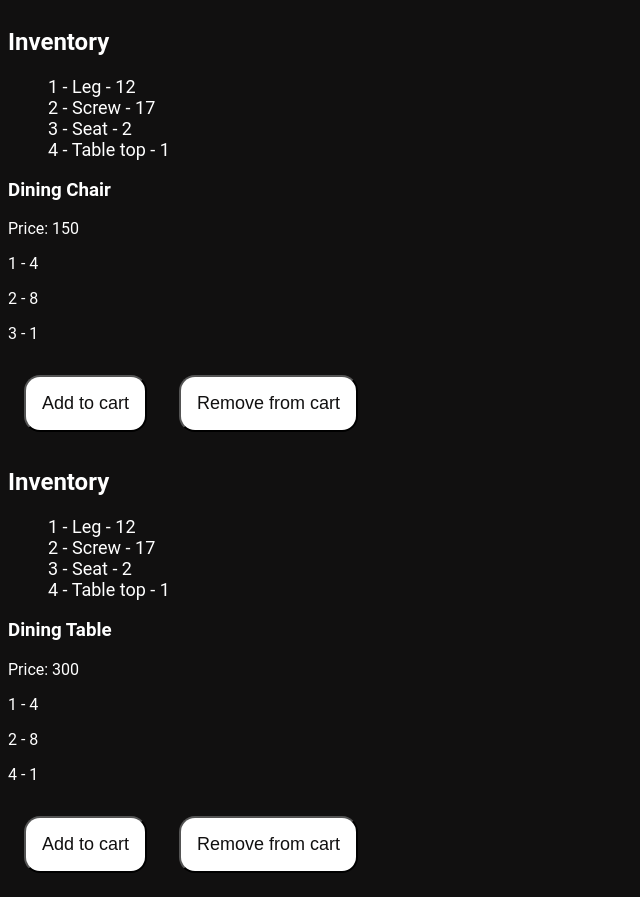
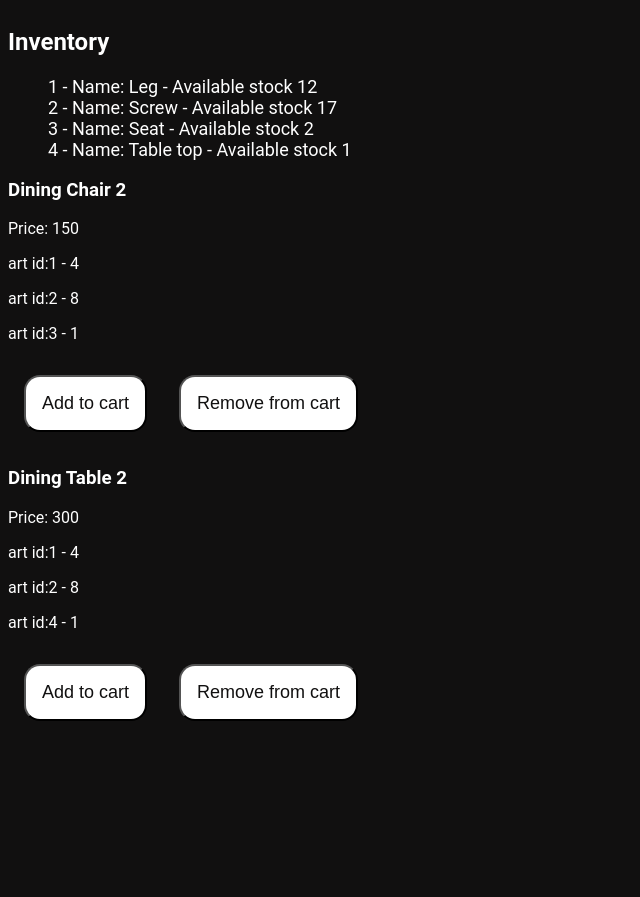
Before and after one commit to danieldraganweb/Next-test3, a Next.js app: page /warehouse in a window 1280 px wide. Shown: the whole page, without its empty margins (0-640 px from the left). After the commit the page ends 800 px from the top, so only its background shows below. Built offline with nearby package versions, Linux system fonts and the light colour scheme.

Commit message:
implemented full inventory check

```diff
--- a/pages/warehouse.tsx
+++ b/pages/warehouse.tsx
@@ -1,68 +1,19 @@
+"use client";
 import React, { useState } from "react";
 import styles from "../styles/Home.module.css";
 
 const Warehouse = () => {
-  const [inventory, setInventory] = useState([
-    {
-      art_id: "1",
-      name: "Leg",
-      stock: 12,
-    },
-    {
-      art_id: "2",
-      name: "Screw",
-      stock: 17,
-    },
-    {
-      art_id: "3",
-      name: "Seat",
-      stock: 2,
-    },
-    {
-      art_id: "4",
-      name: "Table top",
-      stock: 1,
-    },
-  ]);
+  const [inventory, setInventory] = useState(initialInventory);
 
-  const [products, setProducts] = useState([
-    {
-      name: "Dining Chair",
-      price: 150,
-      contain_articles: [
-        {
-          art_id: "1",
-          amount_of: 4,
-        },
-        {
-          art_id: "2",
-          amount_of: 8,
-        },
-        {
-          art_id: "3",
-          amount_of: 1,
-        },
-      ],
-    },
-    {
-      name: "Dining Table",
-      price: 300,
-      contain_articles: [
-        {
-          art_id: "1",
-          amount_of: 4,
-        },
-        {
-          art_id: "2",
-          amount_of: 8,
-        },
-        {
-          art_id: "4",
-          amount_of: 1,
-        },
-      ],
-    },
-  ]);
+  const [products, setProducts] = useState(initialProducts);
+
+  const currentNumberOfScrews = inventory.find(
+    (article) => article.art_id === "2"
+  )?.stock;
+
+  const initialNumberOfScrews = initialInventory.find(
+    (article) => article.art_id === "2"
+  )?.stock;
 
   const checkProductAvailability = (product: { contain_articles: any }) => {
     for (const article of product.contain_articles) {
@@ -94,10 +45,9 @@ const Warehouse = () => {
         return inventoryArticle;
       });
       setInventory(updatedInventory);
-    } else {
-      alert("Product is out of stock");
     }
   };
+  // Function to check if inventory is the same as initial inventory
 
   const onRemoveFromCartClick = (product: {
     name?: string;
@@ -115,29 +65,41 @@ const Warehouse = () => {
       }
       return inventoryArticle;
     });
+    if (initialNumberOfScrews === currentNumberOfScrews) {
+      return;
+    }
     setInventory(updatedInventory);
   };
 
   return (
     <div className={styles.container}>
       <div className={styles.grid}>
+        <h2>Inventory</h2>
+        <ul>
+          {inventory.map((article) => (
+            <li key={article.art_id}>
+              {article.art_id} - Name: {article.name} - Available stock{" "}
+              {article.stock}
+            </li>
+          ))}
+        </ul>
         {products.map((product) => (
           <div key={product.name} className={styles.card}>
-            <h2>Inventory</h2>
-            <ul>
-              {inventory.map((article) => (
-                <li key={article.art_id}>
-                  {article.art_id} - {article.name} - {article.stock}
-                </li>
-              ))}
-            </ul>
-            <h3>{product.name}</h3>
+            <h3>
+              {product.name}{" "}
+              {product.name === "Dining Chair"
+                ? Math.floor(currentNumberOfScrews / 8)
+                : null}
+              {product.name === "Dining Table"
+                ? Math.floor(currentNumberOfScrews / 8)
+                : null}
+            </h3>
             <p>Price: {product.price}</p>
             <p>
               {product.contain_articles.map((article) => (
                 <div key={article.art_id}>
                   <p>
-                    {article.art_id} - {article.amount_of}
+                    art id:{article.art_id} - {article.amount_of}
                   </p>
                 </div>
               ))}
@@ -156,3 +118,64 @@ const Warehouse = () => {
 };
 
 export default Warehouse;
+const initialInventory = [
+  {
+    art_id: "1",
+    name: "Leg",
+    stock: 12,
+  },
+  {
+    art_id: "2",
+    name: "Screw",
+    stock: 17,
+  },
+  {
+    art_id: "3",
+    name: "Seat",
+    stock: 2,
+  },
+  {
+    art_id: "4",
+    name: "Table top",
+    stock: 1,
+  },
+];
+
+const initialProducts = [
+  {
+    name: "Dining Chair",
+    price: 150,
+    contain_articles: [
+      {
+        art_id: "1",
+        amount_of: 4,
+      },
+      {
+        art_id: "2",
+        amount_of: 8,
+      },
+      {
+        art_id: "3",
+        amount_of: 1,
+      },
+    ],
+  },
+  {
+    name: "Dining Table",
+    price: 300,
+    contain_articles: [
+      {
+        art_id: "1",
+        amount_of: 4,
+      },
+      {
+        art_id: "2",
+        amount_of: 8,
+      },
+      {
+        art_id: "4",
+        amount_of: 1,
+      },
+    ],
+  },
+] as const;
```
Also changed, not shown: 1 other file (tests, documents, lock files or other folders).
